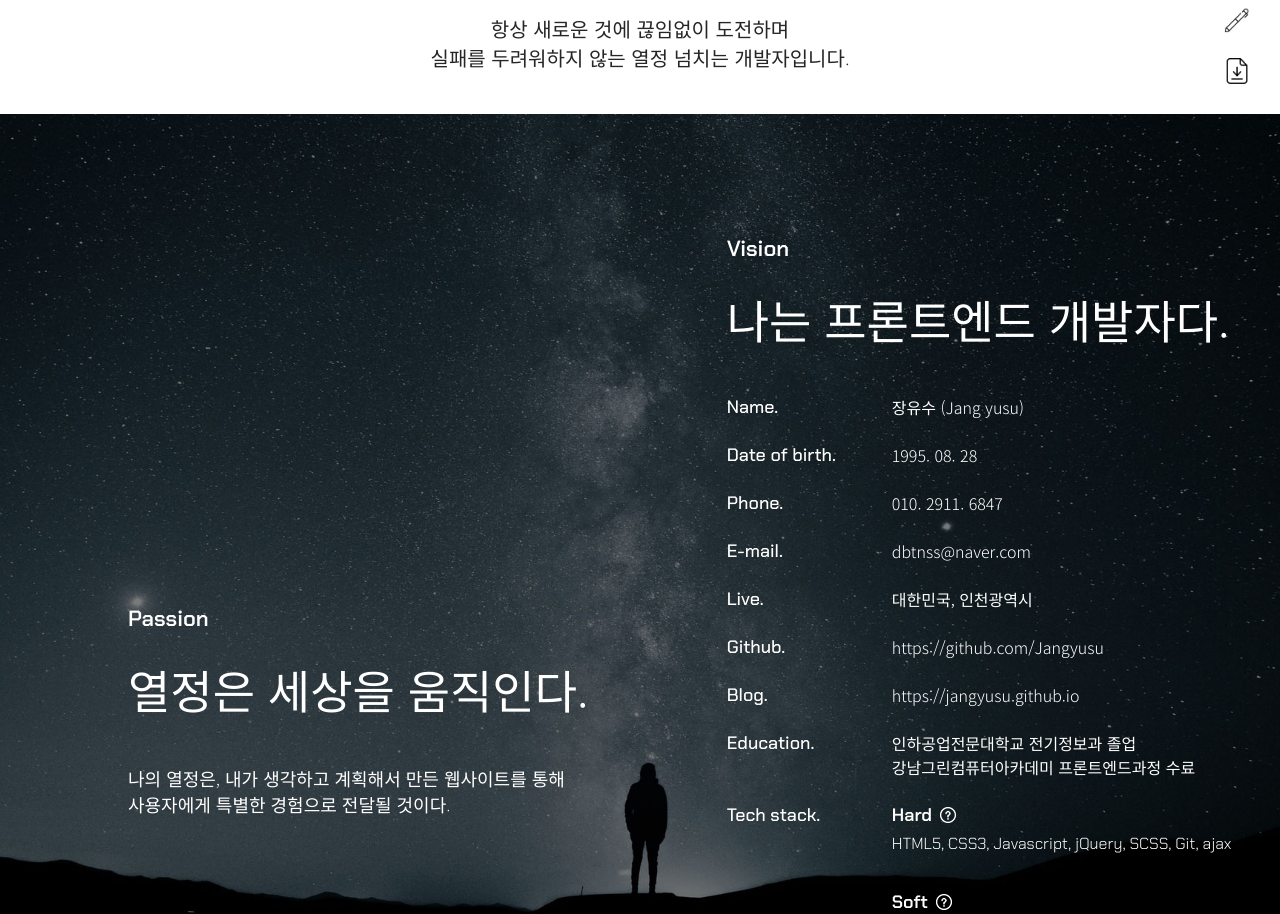
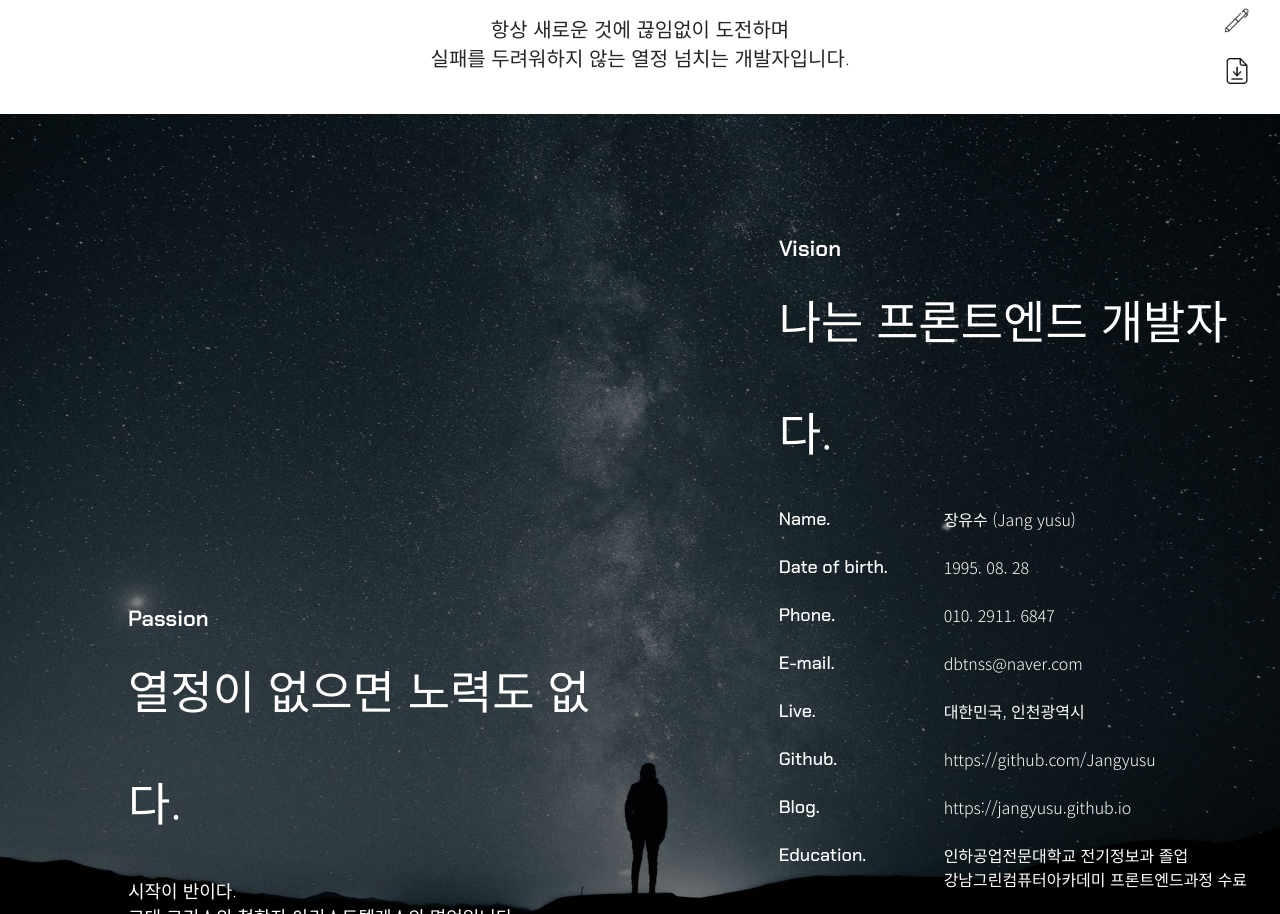
Before and after one commit to Jangyusu/project_portfolio, a PHP site: page /about.php in a window 1280 px wide. Shown: the part 686-1600 px from the top of the page. Run offline with PHP 8.4, Linux system fonts and the light colour scheme.

Commit message:
커풀페이지 완성

```diff
--- a/about.php
+++ b/about.php
@@ -23,8 +23,16 @@
             <!-- passion 시작 -->
             <article class="main__introduce_passion">
                 <h3>Passion</h3>
-                <strong>열정은 세상을 움직인다.</strong>
-                <p>나의 열정은, 내가 생각하고 계획해서 만든 웹사이트를 통해<br>사용자에게 특별한 경험으로 전달될 것이다.</p>
+                <strong>열정이 없으면 노력도 없다.</strong>
+                <p>시작이 반이다.
+                고대 그리스의 철학자 아리스토텔레스의 명언입니다.
+
+                코딩과는 관련 없는 전기과를 전공하여
+                남들보다 한 발짝 늦게 발걸음을 내디뎠습니다.
+
+                하지만 성장에 대한 강한 열정으로 쉼 없이 도전하고
+                항상 새로운 것을 배우기 위해 끊임없이 노력하며
+                실패를 두려워하지 않는 프론트엔드 개발자입니다.</p>
             </article>
             <!-- passion 끝 -->
             <!-- vision 시작 -->
--- a/asset/common/php/db.php
+++ b/asset/common/php/db.php
@@ -6,8 +6,7 @@
 
     $dbcon = new mysqli($host, $db_user, $db_password, $db_name);
 
-    function mq($sql) //쿼리명령문 함수
-    {
+    function mq($sql) { //쿼리명령문 함수
         global $dbcon;
         return $dbcon->query($sql);
     }
@@ -16,5 +15,3 @@
         echo "<script>alert(\"$msg\");location.href=\"$url\";</script>";
     }
 ?>
-
-<meta charset="UTF-8">
--- a/asset/common/php/header.php
+++ b/asset/common/php/header.php
@@ -29,15 +29,15 @@
         </button>
         <div class="header__side">
             <a href="tel:010-2911-6847" class="header__side_tel">T.010 2911 6847</a>
-            <a href="https://github.com/Jangyusu" class="header__side_link" target="_blank">
+            <a href="https://github.com/Jangyusu" target="_blank" class="header__side_link">
                 <img src="asset/common/img/link_01.png" alt="#">
                 <span>깃허브</span>
             </a>
-            <a href="https://jangyusu.github.io" class="header__side_link" target="_blank">
+            <a href="https://jangyusu.github.io" target="_blank" class="header__side_link">
                 <img src="asset/common/img/link_02.png" alt="#">
                 <span>블로그</span>
             </a>
-            <a href="#" class="header__side_link" target="_blank">
+            <a href="/asset/common/pdf/yusu.pdf" target="_blank" class="header__side_link">
                 <img src="asset/common/img/link_03.png" alt="#">
                 <span>이력서</span>
             </a>
@@ -54,9 +54,9 @@
             </div>
             <div class="header__nav_right">
                 <ul class="header__nav_right_list">
-                    <li><a href="https://github.com/Jangyusu"><img src="asset/common/img/link_01.png" alt="">깃허브</a></li>
-                    <li><a href="https://jangyusu.github.io"><img src="asset/common/img/link_02.png" alt="">블로그</a></li>
-                    <li><a href="#"><img src="asset/common/img/link_03.png" alt="">이력서</a></li>
+                    <li><a href="https://github.com/Jangyusu" target="_blank"><img src="asset/common/img/link_01.png" alt="">깃허브</a></li>
+                    <li><a href="https://jangyusu.github.io" target="_blank"><img src="asset/common/img/link_02.png" alt="">블로그</a></li>
+                    <li><a href="/asset/common/pdf/yusu.pdf" target="_blank"><img src="asset/common/img/link_03.png" alt="">이력서</a></li>
                 </ul>
                 <a href="tel:010-2911-6847" class="header__nav_right_tel">T. 010 2911 6847</a>
                 <a href="mailto:dbtnss@naver.com">dbtnss@naver.com</a>
--- a/asset/css/about.css
+++ b/asset/css/about.css
@@ -428,6 +428,7 @@ body {
     margin-right: 15%; }
     .main__introduce_passion p {
       margin-top: 20px;
+      white-space: pre-line;
       font-size: 1.125rem;
       font-weight: 100;
       color: #fff; }
--- a/asset/css/about.scss
+++ b/asset/css/about.scss
@@ -138,6 +138,7 @@ body {
 
             p {
                 margin-top: 20px;
+                white-space: pre-line;
                 font-size: 1.125rem;
                 font-weight: 100;
                 color: #fff;
--- a/asset/css/contact.css
+++ b/asset/css/contact.css
@@ -331,6 +331,9 @@ html::-webkit-scrollbar {
     display: none; }
   .header__nav_line {
     display: none; } }
+body {
+  overflow: hidden; }
+
 .main {
   margin-top: 200px; }
 
--- a/contact_res.php
+++ b/contact_res.php
@@ -1,3 +1,5 @@
+<meta charset="UTF-8">
+
 <?
     include_once $_SERVER['DOCUMENT_ROOT']."/asset/common/php/db.php";
 
```
Also changed, not shown: asset/css/contact.scss (+8 -0 lines), psd/comments.jpg (deleted), 3 other files.
